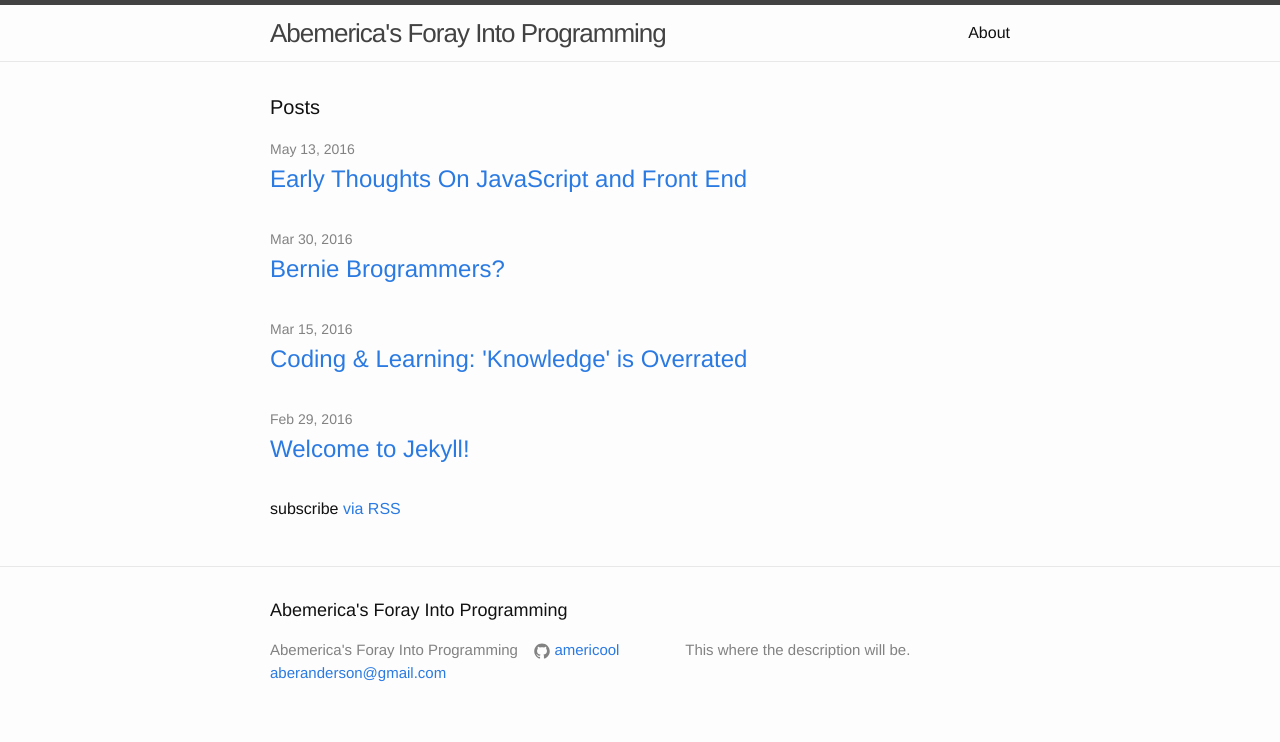
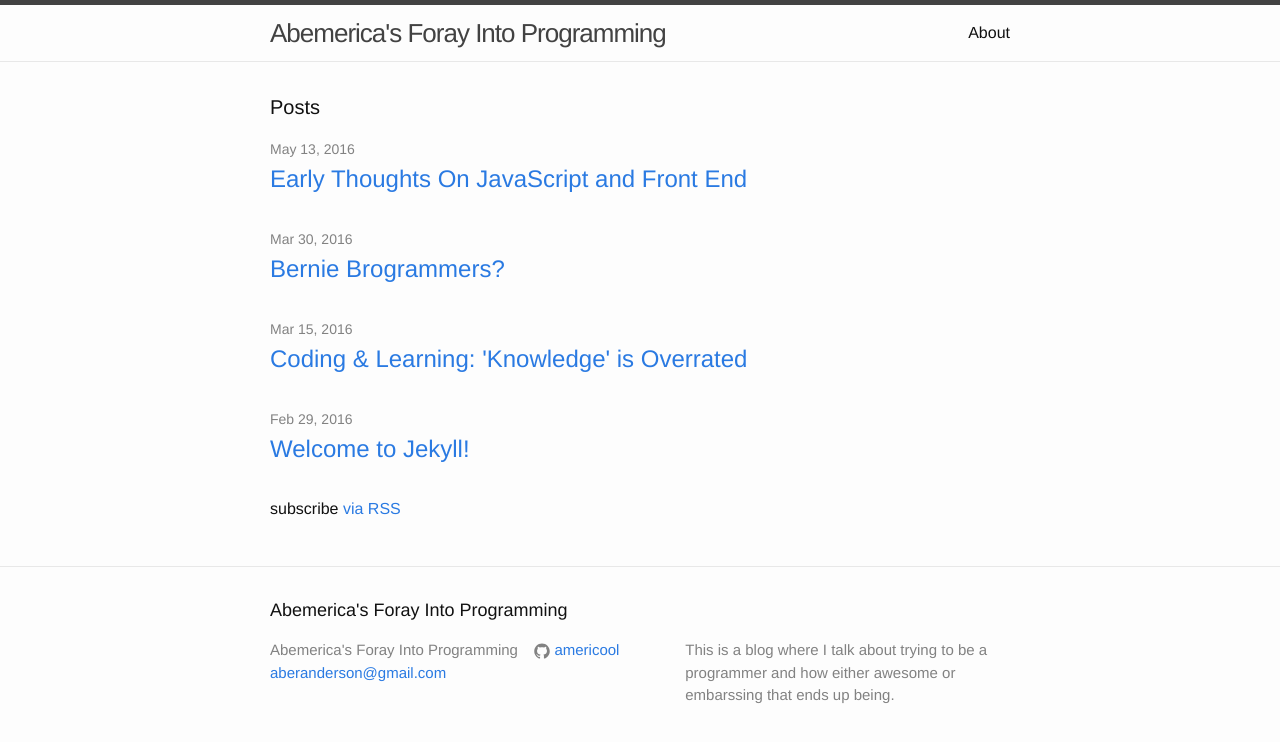
Before and after one commit to fakeAssBrian/americool.github.io, a Jekyll site: the page built from index.html, in a window 1280 px wide. Shown: the top 742 px of the page. Built offline with Jekyll 4.4.1, drawn with Linux system fonts in a browser that asks for light colours.

Commit message:
change config

```diff
--- a/_config.yml
+++ b/_config.yml
@@ -9,7 +9,7 @@
 title: Abemerica's Foray Into Programming
 email: aberanderson@gmail.com
 description: > # this means to ignore newlines until "baseurl:"
-  This where the description will be.
+  This is a blog where I talk about trying to be a programmer and how either awesome or embarssing that ends up being.
 baseurl: "" # the subpath of your site, e.g. /blog
 url: "http://americool.github.io" # the base hostname & protocol for your site
 twitter_username:
```
